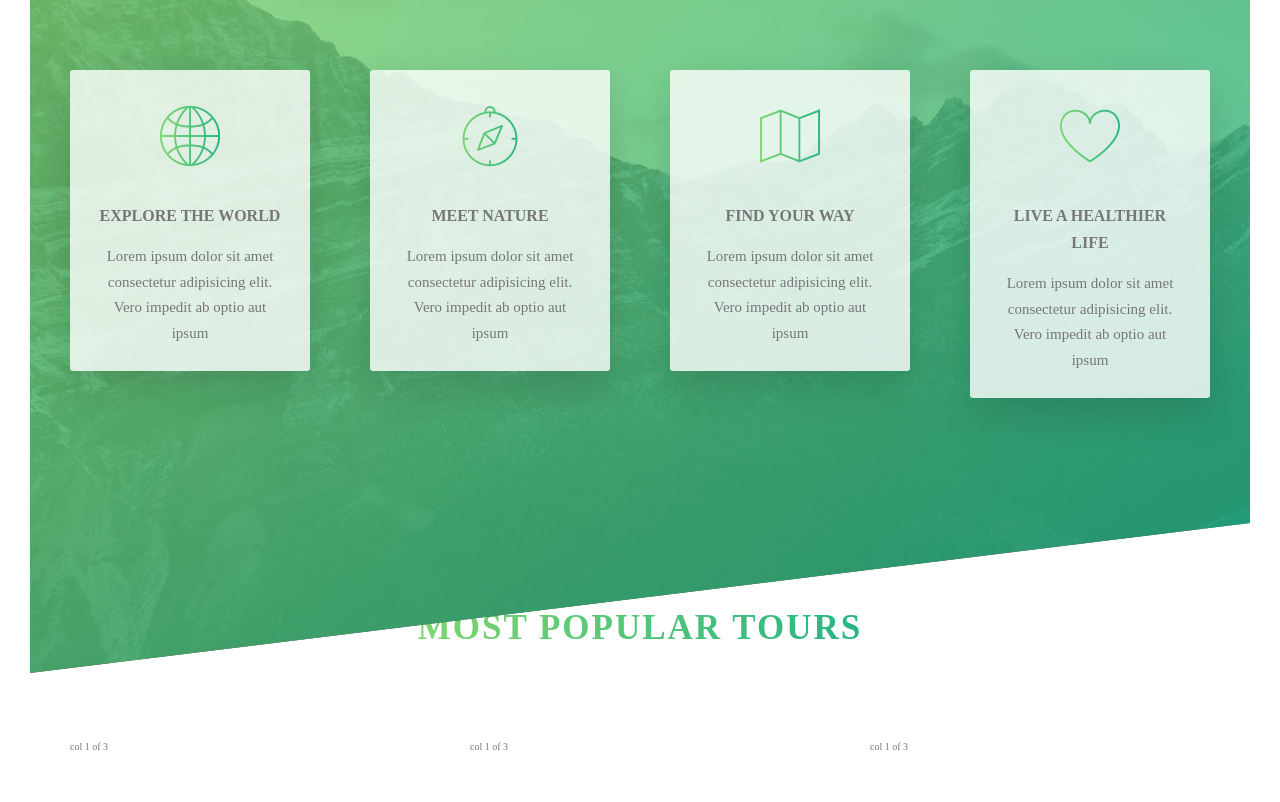
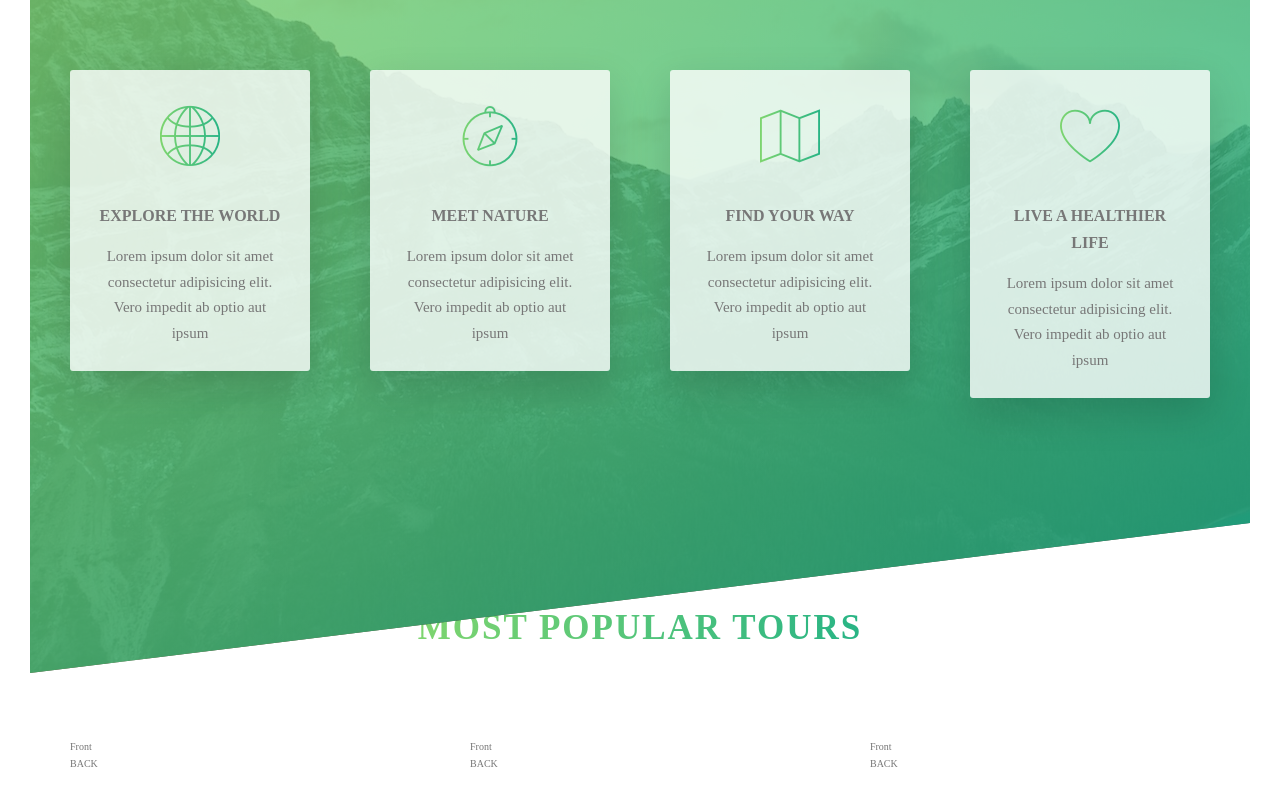
Before and after one commit to sahlminkok/Natours, a website: page index.html in a window 1280 px wide. Shown: the part 1614-2416 px from the top of the page. Drawn offline with Linux system fonts and the light colour scheme.

Commit message:
Add front and back for the card div

```diff
--- a/index.html
+++ b/index.html
@@ -125,13 +125,34 @@
         </div>
         <div class="row">
           <div class="col-1-of-3">
-            col 1 of 3
+            <div class="card">
+              <div class="card__side  card__side--front">
+                Front
+              </div>
+              <div class="card__side card__side--back card__side--back-1">
+                BACK
+              </div>
+            </div>
           </div>
           <div class="col-1-of-3">
-            col 1 of 3
+            <div class="card">
+              <div class="card__side card__side--front">
+                Front
+              </div>
+              <div class="card__side card__side--back card__side--back-2">
+                BACK
+              </div>
+            </div>
           </div>
           <div class="col-1-of-3">
-            col 1 of 3
+            <div class="card">
+              <div class="card__side card__side--front">
+                Front
+              </div>
+              <div class="card__side card__side--back card__side--back-3">
+                BACK
+              </div>
+            </div>
           </div>
         </div>
       </section>
```
